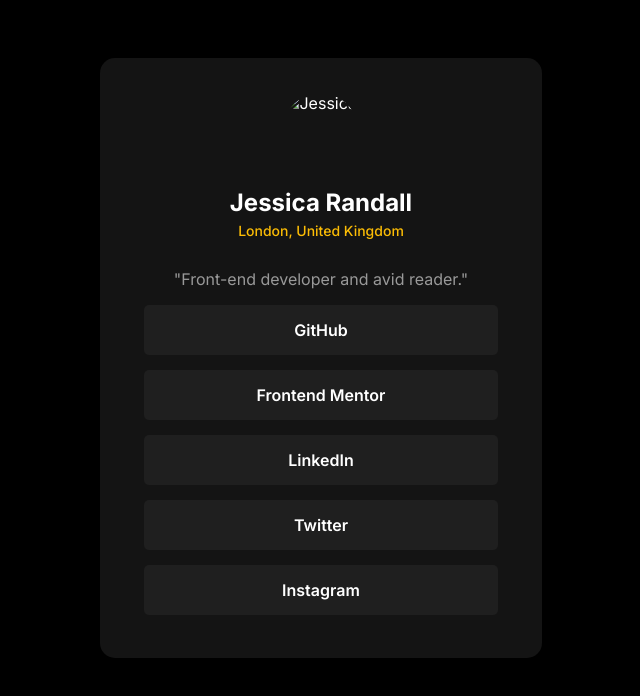
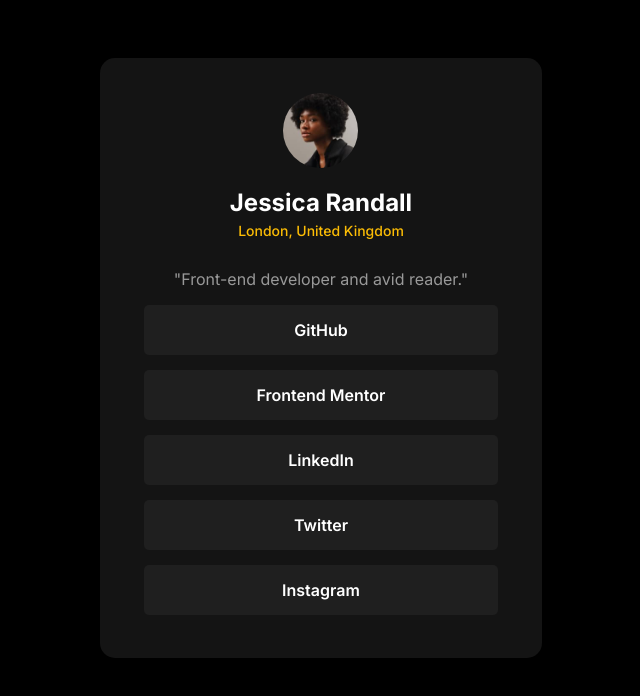
Before and after one commit to Leangchhay1523/Project2_Social_Link_Card, a plain HTML site: page index.html in a window 1280 px wide. Shown: the whole page, without its empty margins (319-959 px from the left). Drawn offline with Linux system fonts and the light colour scheme; a web font is replaced by a local one.

Commit message:
index.html

```diff
--- a/index.html
+++ b/index.html
@@ -19,7 +19,7 @@
 <body>
 
   <div class="my-container">
-    <img src="assets/images/avatar-jessica.jpeg" alt="Jessica" class="profile">
+    <img src="Images/avatar.jpeg" alt="Jessica" class="profile">
     <h2 class="profile-name">Jessica Randall</h2>
     <p class="location">London, United Kingdom</p>
     <p class="role">"Front-end developer and avid reader."</p>
```
